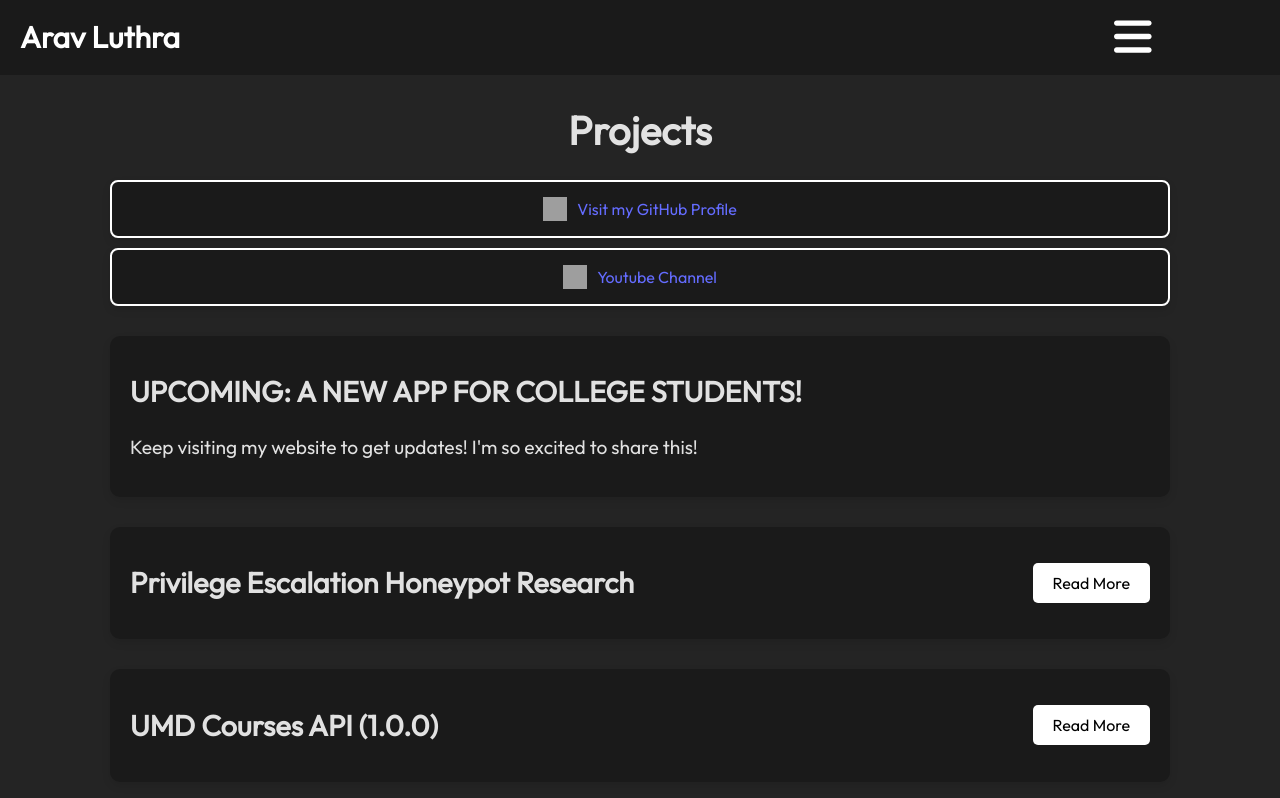
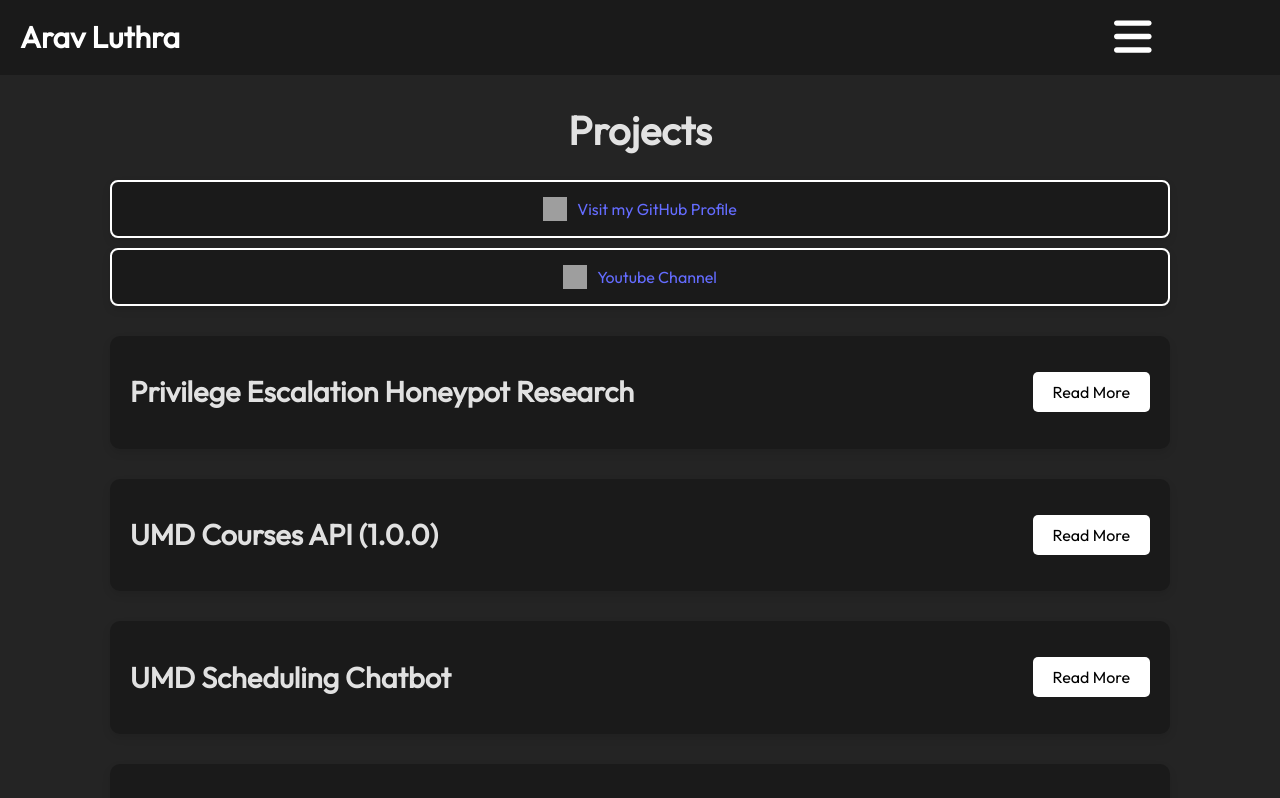
Before and after one commit to aluthra23/personal-website, a React (Vite) app: page /personal-website/projects in a window 1280 px wide. Shown: the top 798 px of the page. Built offline with nearby package versions, Linux system fonts and the light colour scheme; grey boxes are pictures that could not be loaded.

Commit message:
updated project

```diff
--- a/src/components/projects/Projects.jsx
+++ b/src/components/projects/Projects.jsx
@@ -43,7 +43,7 @@ const Projects = () => {
 
           </div>
 
-          <UpcomingProjects />
+          {/* <UpcomingProjects /> */}
           <Honeypot />
           {/* <InventoryTracker /> */}
           <UMD_API />
```
